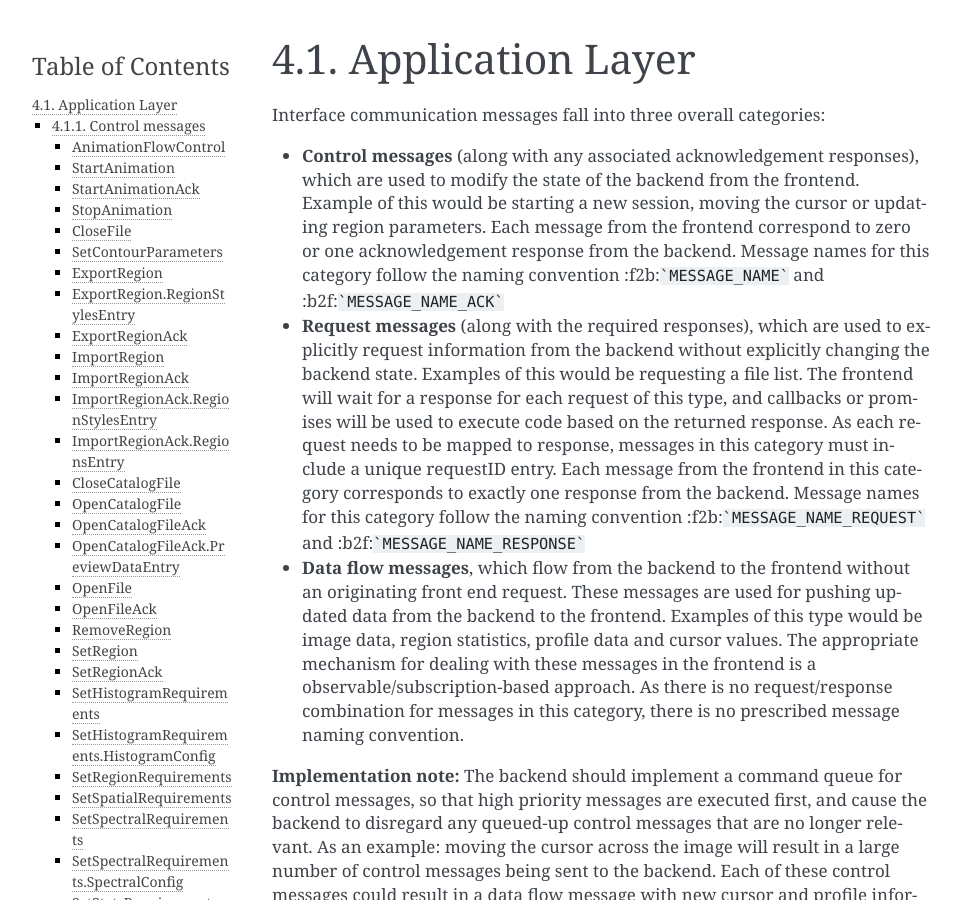
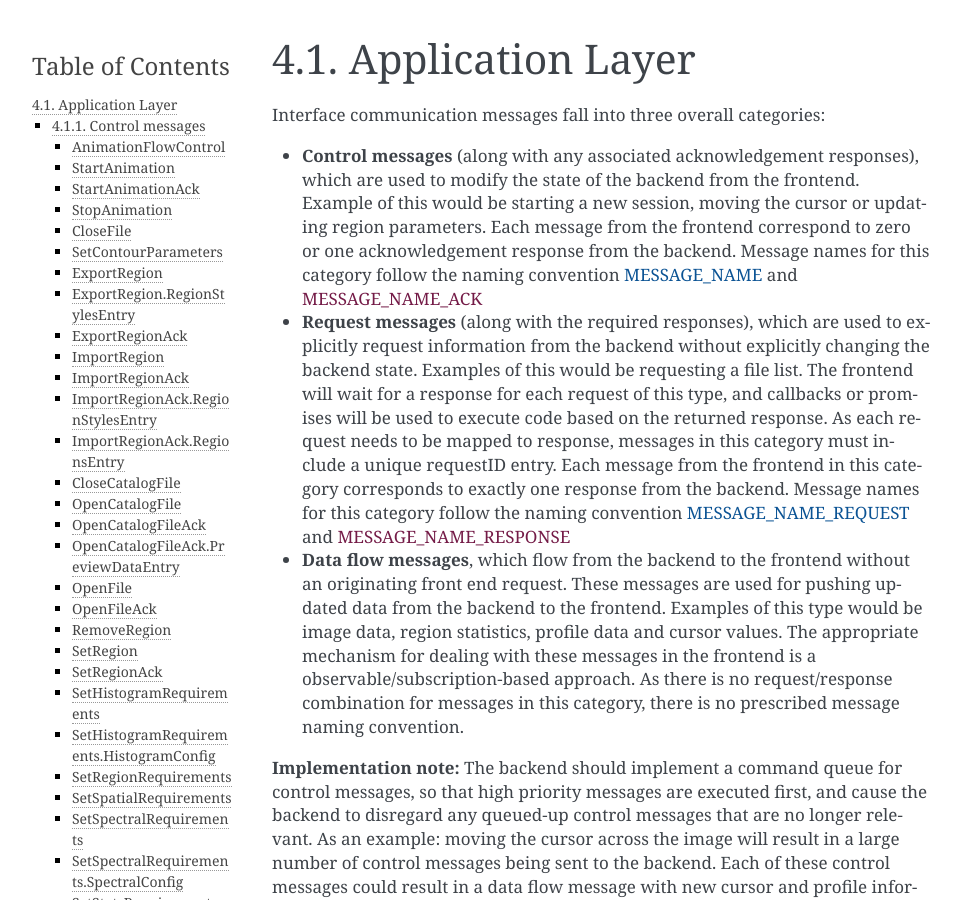
Before and after one commit to CARTAvis/carta-protobuf, a Sphinx documentation site: the page built from docs/application_layer.rst, in a window 1280 px wide and 900 px high. Shown: the whole window, without its empty margins (148-1109 px from the left). Built offline with Sphinx 7.4.7, drawn with Linux system fonts in a browser that asks for light colours.

Commit message:
removed some nested markup

````diff
--- a/docs/application_layer.rst
+++ b/docs/application_layer.rst
@@ -5,8 +5,8 @@ Application Layer
 
 Interface communication messages fall into three overall categories:
 
--  **Control messages** (along with any associated acknowledgement responses), which are used to modify the state of the backend from the frontend. Example of this would be starting a new session, moving the cursor or updating region parameters. Each message from the frontend correspond to zero or one acknowledgement response from the backend. Message names for this category follow the naming convention :f2b:```MESSAGE_NAME``` and :b2f:```MESSAGE_NAME_ACK```
--  **Request messages** (along with the required responses), which are used to explicitly request information from the backend without explicitly changing the backend state. Examples of this would be requesting a file list. The frontend will wait for a response for each request of this type, and callbacks or promises will be used to execute code based on the returned response. As each request needs to be mapped to response, messages in this category must include a unique requestID entry. Each message from the frontend in this category corresponds to exactly one response from the backend. Message names for this category follow the naming convention :f2b:```MESSAGE_NAME_REQUEST``` and :b2f:```MESSAGE_NAME_RESPONSE```
+-  **Control messages** (along with any associated acknowledgement responses), which are used to modify the state of the backend from the frontend. Example of this would be starting a new session, moving the cursor or updating region parameters. Each message from the frontend correspond to zero or one acknowledgement response from the backend. Message names for this category follow the naming convention :f2b:`MESSAGE_NAME` and :b2f:`MESSAGE_NAME_ACK`
+-  **Request messages** (along with the required responses), which are used to explicitly request information from the backend without explicitly changing the backend state. Examples of this would be requesting a file list. The frontend will wait for a response for each request of this type, and callbacks or promises will be used to execute code based on the returned response. As each request needs to be mapped to response, messages in this category must include a unique requestID entry. Each message from the frontend in this category corresponds to exactly one response from the backend. Message names for this category follow the naming convention :f2b:`MESSAGE_NAME_REQUEST` and :b2f:`MESSAGE_NAME_RESPONSE`
 -  **Data flow messages**, which flow from the backend to the frontend without an originating front end request. These messages are used for pushing updated data from the backend to the frontend. Examples of this type would be image data, region statistics, profile data and cursor values. The appropriate mechanism for dealing with these messages in the frontend is a observable/subscription-based approach. As there is no request/response combination for messages in this category, there is no prescribed message naming convention.
 
 **Implementation note:** The backend should implement a command queue for control messages, so that high priority messages are executed first, and cause the backend to disregard any queued-up control messages that are no longer relevant. As an example: moving the cursor across the image will result in a large number of control messages being sent to the backend. Each of these control messages could result in a data flow message with new cursor and profile information, which may take some time to calculate. If a file is closed by the frontend, the backend no longer needs to process any remaining cursor messages relating to this file, and those messages should be removed from the queue.
--- a/docs/convert/clean_rst.py
+++ b/docs/convert/clean_rst.py
@@ -11,8 +11,6 @@ with open(inputname) as icdfile:
     icd = icdfile.read()
 
 # Fix references
-# TODO we need explicit references to use :ref:.
-# TODO add alternate anchors to all the protobuf messages, to simplify these.
 
 def reference(m):
     label = m.group(1)
@@ -22,6 +20,11 @@ def reference(m):
     return f':ref:`{label} <{target}>`'
 
 icd = re.sub('`([^`<]+) <#([^>]+)>`__', reference, icd)
+
+# Remove nested markup from custom colour roles (for now)
+
+icd = re.sub(':f2b:```(.*?)```', r':f2b:`\1`', icd)
+icd = re.sub(':b2f:```(.*?)```', r':b2f:`\1`', icd)
 
 # inline the inexplicably substituted images
 
````
